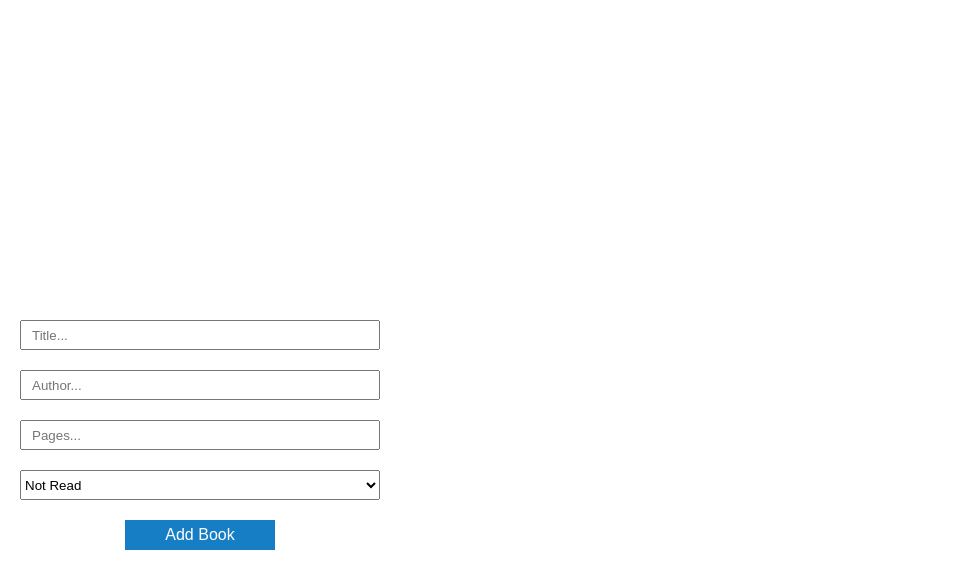
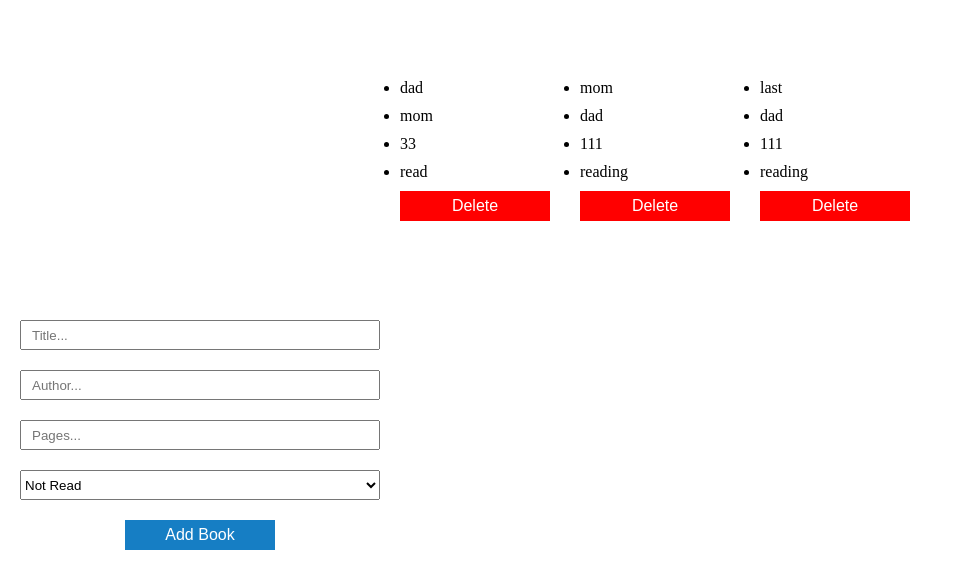
Before and after one commit to balak26/Odin-Library, a plain HTML site: page index.html in a window 1280 px wide. Shown: the whole page, without its empty margins (0-953 px from the left). Drawn offline with Linux system fonts and the light colour scheme.

Commit message:
function added to render array in the html continously to, a delete button and fucntion to remove books form the array and html

```diff
--- a/main.js
+++ b/main.js
@@ -3,8 +3,6 @@ const form = document.querySelector("form");
 const con = document.querySelector("#con");
 
 console.log(myLibrary);
-
-myLibrary.filter((item) => item.title.includes("f"));
 
 function Book(title, author, page, isRead) {
   this.title = title;
@@ -13,7 +11,29 @@ function Book(title, author, page, isRead) {
   this.isRead = isRead;
 }
 
-// function addBook(title) {}
+const book1 = new Book("dad", "mom", 33, "read");
+const book2 = new Book("mom", "dad", 111, "reading");
+const book3 = new Book("last", "dad", 111, "reading");
+
+myLibrary.push(book1, book2, book3);
+
+function render() {
+  const html = myLibrary
+    .map(
+      (book, index) =>
+        `<ul class="table"><li>${book.title}</li><li>${book.author}</li><li>${book.page}</li><li>${book.isRead}</li><button onclick="delBook(${index})" id="del">Delete</button></ul>`
+    )
+    .join("");
+
+  con.innerHTML = html;
+}
+
+render();
+
+function addBookToLibrary(book) {
+  myLibrary.push(book);
+  render();
+}
 
 form.addEventListener("submit", (e) => {
   e.preventDefault();
@@ -23,5 +43,19 @@ form.addEventListener("submit", (e) => {
   const { title, page, author, isRead } = toObject;
   const book = new Book(title, author, page, isRead);
 
-  myLibrary.push(book);
+  addBookToLibrary(book);
 });
+
+const del = document.querySelectorAll("#del");
+
+function delBook(index) {
+  myLibrary.splice(index, 1);
+  render();
+}
+
+// del.forEach((btn) => {
+//   btn.addEventListener("click", (e) => {
+//     const index = e.target.index;
+//     delBook(index);
+//   });
+// });
--- a/style.css
+++ b/style.css
@@ -6,11 +6,21 @@
 
 #con {
   height: 300px;
-  width: 300px;
   display: flex;
   justify-content: center;
   align-items: center;
-  font-size: 2rem;
+  font-size: 1rem;
+}
+
+#del {
+  background-color: red;
+}
+
+.table {
+  display: flex;
+  flex-direction: column;
+  gap: 10px;
+  margin-left: 30px;
 }
 
 form {
```
